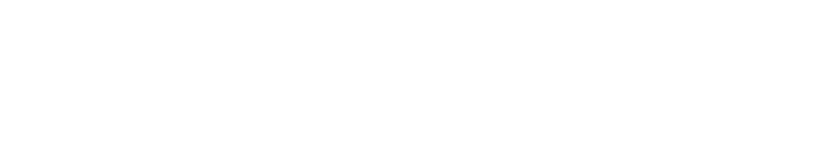
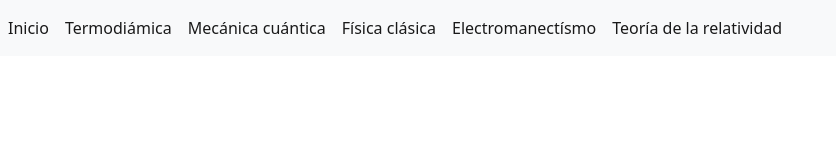
Before and after one commit to agomez356/web-2.0, a plain HTML site: page index.html in a window 1280 px wide. Shown: the whole page, without its empty margins (0-836 px from the left). Drawn offline with nearby package versions, Linux system fonts and the light colour scheme.

Commit message:
Creando barra navegación

```diff
--- a/index.html
+++ b/index.html
@@ -10,6 +10,33 @@
     crossorigin="anonymous">
 </head>
 <body>
-
+    <main class="row">
+        <div class="col-12">
+            <nav class="navbar navbar-expand-lg bg-light">
+                <div class="collapse navbar-collapse" id="navbarNav">
+                    <ul class="navbar-nav">
+                        <li class="nav-item">
+                            <a class="nav-link active" aria-current="page" href="#ter">Inicio</a>
+                        </li>
+                        <li class="nav-item">
+                            <a class="nav-link active" aria-current="page" href="#mec">Termodiámica</a>
+                        </li>
+                        <li class="nav-item">
+                            <a class="nav-link active" aria-current="page" href="#mec">Mecánica cuántica</a>
+                        </li>
+                        <li class="nav-item">
+                            <a class="nav-link active" aria-current="page" href="#cla">Física clásica</a>
+                        </li>
+                        <li class="nav-item">
+                            <a class="nav-link active" aria-current="page" href="#ele">Electromanectísmo</a>
+                        </li>
+                        <li class="nav-item">
+                            <a class="nav-link active" aria-current="page" href="#rel">Teoría de la relatividad</a>
+                        </li>
+                    </ul>
+                </div>
+            </nav>
+        </div>
+    </main>
 </body>
 </html>
```
